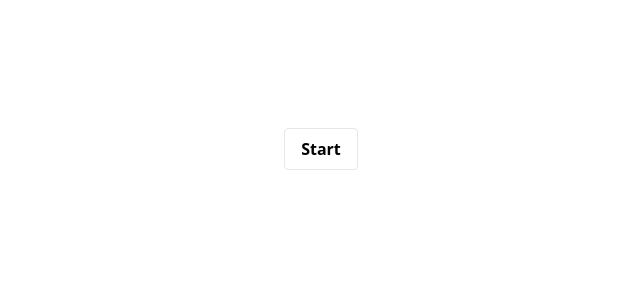
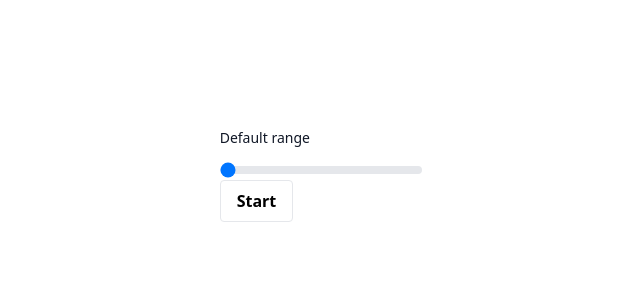
Before and after one commit to dankk/react-tuning-game, a React (Vite) app: page / in a window 1280 px wide. Shown: the top 300 px of the page, without its empty margins (319-959 px from the left). Built offline with nearby package versions, Linux system fonts and the light colour scheme; the HTML template or start-up script is replaced by a standard one.

Commit message:
add start screen difficulty slider

```diff
--- a/src/App.tsx
+++ b/src/App.tsx
@@ -1,4 +1,5 @@
 import { useAppDispatch, useAppSelector } from "./app/hooks";
+import StartScreen from "./components/StartScreen";
 import StringRow from "./components/StringRow";
 import { tunings } from "./features/notes/notes";
 import { setInitialNotes } from "./features/notes/notesSlice";
@@ -14,12 +15,7 @@ function App() {
   return (
     <div className="mt-32 flex justify-center">
       {!notes ? (
-        <button
-          className="hover:bg-sky-100 font-bold py-2 px-4 border rounded"
-          onClick={handleStart}
-        >
-          Start
-        </button>
+        <StartScreen handleStart={handleStart} />
       ) : (
         <div className="text-center flex flex-col space-y-2">
           {Object.entries(notes).map(([k, v]) => (
--- a/src/app/store.ts
+++ b/src/app/store.ts
@@ -1,9 +1,11 @@
 import { configureStore } from "@reduxjs/toolkit";
 import notesReducer from "../features/notes/notesSlice";
+import sliderReducer from "../features/slider/sliderSlice";
 
 export const store = configureStore({
   reducer: {
     notes: notesReducer,
+    slider: sliderReducer,
   },
 });
 
--- /dev/null
+++ b/src/components/StartScreen.tsx
@@ -0,0 +1,46 @@
+import { useAppDispatch, useAppSelector } from "../app/hooks";
+import { setSliderValue } from "../features/slider/sliderSlice";
+
+function StartScreen(props: StartScreenProps) {
+  const { handleStart } = props;
+
+  const dispatch = useAppDispatch();
+  const sliderValue = useAppSelector((state) => state.slider);
+
+  const handleSliderChange = (value: string) => {
+    dispatch(setSliderValue({ type: "SET_SLIDER_VALUE", value }));
+  };
+
+  return (
+    <div>
+      <label
+        htmlFor="default-range"
+        className="block mb-2 text-sm font-medium text-gray-900 dark:text-white"
+      >
+        Default range
+      </label>
+      <input
+        id="default-range"
+        type="range"
+        onChange={(event) => handleSliderChange(event.target.value)}
+        value={sliderValue}
+        min="1"
+        max="6"
+        className="w-full h-2 bg-gray-200 rounded-lg appearance-none cursor-pointer dark:bg-gray-700"
+      />
+
+      <button
+        className="hover:bg-sky-100 font-bold py-2 px-4 border rounded"
+        onClick={handleStart}
+      >
+        Start
+      </button>
+    </div>
+  );
+}
+
+type StartScreenProps = {
+  handleStart: () => void;
+};
+
+export default StartScreen;
--- /dev/null
+++ b/src/features/slider/sliderSlice.ts
@@ -0,0 +1,19 @@
+import { createSlice } from "@reduxjs/toolkit";
+
+const sliderSlice = createSlice({
+  name: "slider",
+  initialState: 1,
+  reducers: {
+    setSliderValue: (state, action) => {
+      switch (action.payload.type) {
+        case "SET_SLIDER_VALUE":
+          return action.payload.value;
+        default:
+          return state;
+      }
+    },
+  },
+});
+
+export const { setSliderValue } = sliderSlice.actions;
+export default sliderSlice.reducer;
--- a/src/utils/sound.ts
+++ b/src/utils/sound.ts
@@ -3,6 +3,5 @@ import * as Tone from "tone";
 const synth = new Tone.Synth().toDestination();
 
 export function playSound(note: string) {
-  console.log({ note });
   synth.triggerAttackRelease(note, "8n");
 }
```
